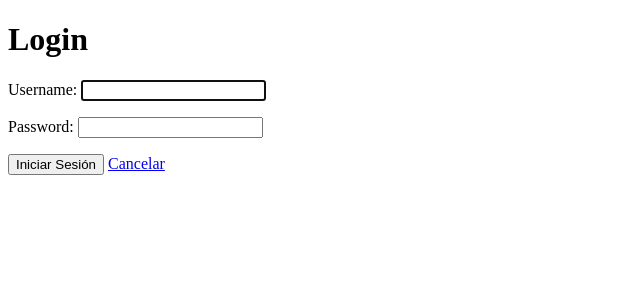
After one commit to MarceloTanaka/Preentrega3_Coder, a Django app: page /login/ in a window 1280 px wide. The commit adds this page. Shown: the top 300 px of the page, without its empty margins (0-640 px from the left). Run offline with Django 5.2, Linux system fonts and the light colour scheme.

Commit message:
add: login and logout

```diff
--- /dev/null
+++ b/project/core/forms.py
@@ -0,0 +1,12 @@
+from django import forms
+from django.contrib.auth.forms import AuthenticationForm
+from django.contrib.auth.models import User
+
+class CustomAuthentificationForm(AuthenticationForm):
+    class Meta:
+        model = User
+        fields = ["username", "password"]
+        widgets = {
+            "username": forms.TextInput(attrs={"class": "form-control"}),
+            "password": forms.PasswordInput(attrs={"class": "form-control"}),
+        }
--- a/project/core/templates/core/index.html
+++ b/project/core/templates/core/index.html
@@ -9,6 +9,7 @@
     <p><a href="{% url 'Cliente:home' %}">Cliente</a></p>
     <p><a href="{% url 'Producto:home' %}">Producto</a></p>
     <p><a href="{% url 'Opiniones:home' %}">Opiniones</a></p>
+    <p><a href="{% url 'core:login' %}">Login</a></p>
    </ul>
 
 {% endblock contenido %}
--- /dev/null
+++ b/project/core/templates/core/login.html
@@ -0,0 +1,20 @@
+{% extends 'core/base.html' %}
+
+{% block title %}
+    <div class="container">
+        <h1 class="mt-4">Login</h1>
+    </div>
+{% endblock title %}
+
+{% block contenido %}
+
+    <form method="post">
+        {% csrf_token %}
+        {{ form.as_p }}
+        <input type="hidden" name="next" value="{% url 'core:home' %}">
+
+        <button type="submit" class="btn btn-primary">Iniciar Sesión</button>
+        <a href="{% url 'core:home' %}" class="btn btn-secondary">Cancelar</a>
+    </form>
+
+{% endblock contenido %}
--- a/project/core/urls.py
+++ b/project/core/urls.py
@@ -5,4 +5,5 @@ app_name = "core"
 
 urlpatterns = [
     path("", views.home, name="home"),
+    path("login/", views.CustomLoginView.as_view(), name="login"),
 ]
--- a/project/core/views.py
+++ b/project/core/views.py
@@ -1,4 +1,10 @@
 from django.shortcuts import render
+from .forms import CustomAuthentificationForm
+from django.contrib.auth.views import LoginView
 
 def home(request):
     return render(request, "core/index.html")
+
+class CustomLoginView(LoginView):
+    authentication_form = CustomAuthentificationForm
+    template_name = "core/login.html"
```
Also changed, not shown: project/core/templates/core/logout.html (added, +9 -0 lines), project/db.sqlite3.
